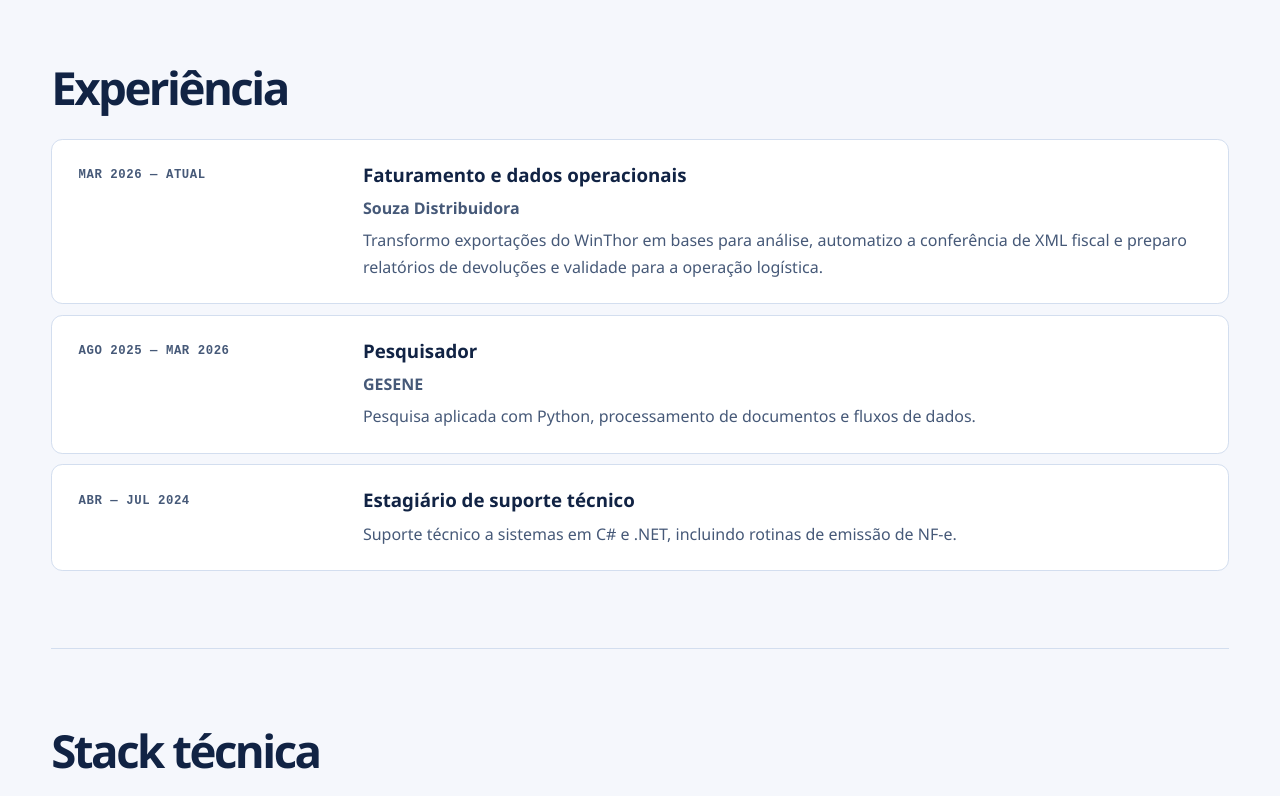
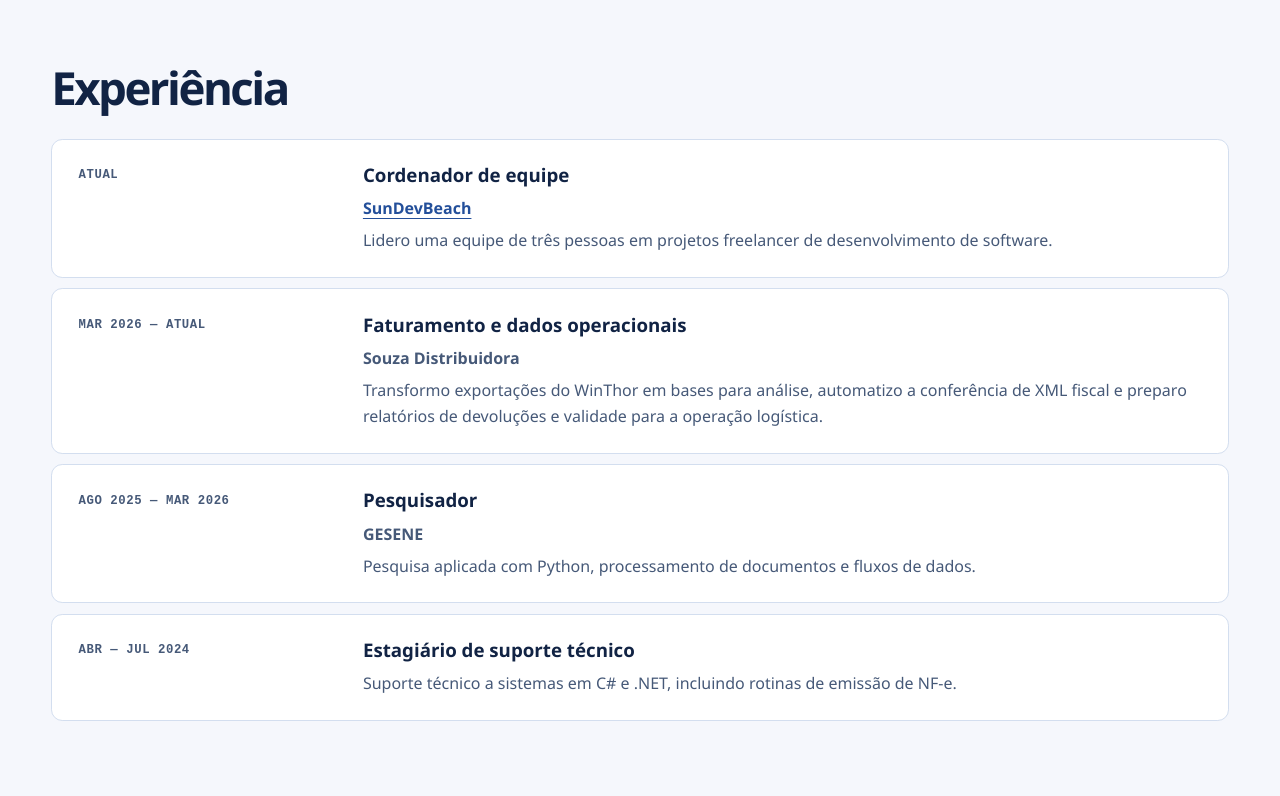
Before and after one commit to KevinL284/portfolio, a plain HTML site: page index.html in a window 1280 px wide. Shown: the part 3160-3956 px from the top of the page. Drawn offline with Linux system fonts and the light colour scheme; no server answers.

Commit message:
Move SunDevBeach role to experience and simplify footer

```diff
--- a/index.html
+++ b/index.html
@@ -324,8 +324,6 @@ nav a[aria-current="location"] { color: var(--accent); text-decoration: underlin
 
 .footer .footer-team { justify-content: flex-start; gap: .85rem; border-top: 1px solid var(--line); padding-block: .95rem; }
 .footer-team img { width: 74px; height: 74px; border: 1px solid var(--line); border-radius: .65rem; }
-.footer-team strong { display: block; }
-.footer-team p { font-size: .92rem; }
 </style>
 </head>
 <body>
@@ -524,6 +522,10 @@ nav a[aria-current="location"] { color: var(--accent); text-decoration: underlin
   <section class="section" id="experience" aria-labelledby="experience-title">
     <div class="section-heading"><h2 id="experience-title" data-en="Experience">Experiência</h2></div>
     <div class="timeline">
+      <article class="card role">
+        <p class="period" data-en="PRESENT">ATUAL</p>
+        <div><h3 data-en="Team Coordinator">Cordenador de equipe</h3><p class="org"><a href="https://sundevbeach.com/">SunDevBeach</a></p><p class="role-description" data-en="I lead a three-person freelance team delivering software projects.">Lidero uma equipe de três pessoas em projetos freelancer de desenvolvimento de software.</p></div>
+      </article>
       <article class="card role">
         <p class="period" data-en="MAR 2026 — PRESENT">MAR 2026 — ATUAL</p>
         <div><h3 data-en="Billing and Operations Data">Faturamento e dados operacionais</h3><p class="org">Souza Distribuidora</p><p class="role-description" data-en="I transform WinThor exports into datasets for analysis, automate electronic invoice checks and prepare returns and shelf-life reports for logistics operations.">Transformo exportações do WinThor em bases para análise, automatizo a conferência de XML fiscal e preparo relatórios de devoluções e validade para a operação logística.</p></div>
@@ -997,8 +999,7 @@ nav a[aria-current="location"] { color: var(--accent); text-decoration: underlin
     </nav>
   </div>
   <div class="wrap footer-team">
-    <img src="/src/assets/images/sundevbeach.webp" width="100" height="100" alt="" loading="lazy" decoding="async">
-    <div><strong>SunDevBeach</strong><p data-en="A three-person freelance team led by Kevin Souza.">Trio freelancer liderado por Kevin Souza.</p></div>
+    <img src="/src/assets/images/sundevbeach.webp" width="100" height="100" alt="SunDevBeach" loading="lazy" decoding="async">
   </div>
   <div class="wrap footer-bottom">
     <div class="links"><a href="https://github.com/KevinL284">GitHub</a><a href="https://www.linkedin.com/in/kevin-souza-471791236/">LinkedIn</a><a href="https://medium.com/@kevin.lucas284sz">Medium</a><a href="https://wa.me/5583999380246">WhatsApp</a></div>
```
